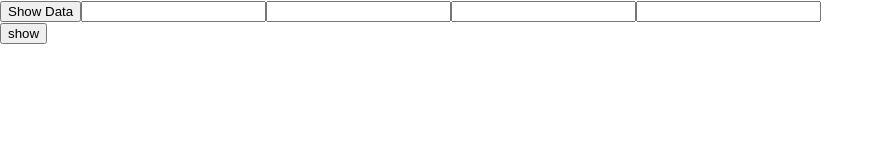
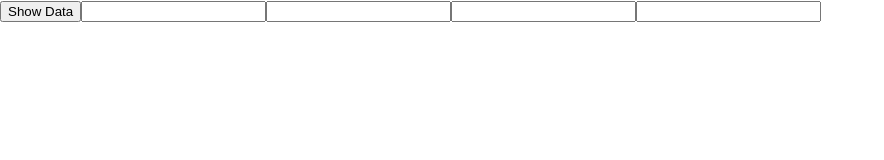
Before and after one commit to yiguo-17/react-grocery-list-group-project, a React (Create React App) app: page / in a window 1280 px wide. Shown: the top 160 px of the page, without its empty margins (0-884 px from the left). Built offline with nearby package versions, Linux system fonts and the light colour scheme.

Commit message:
removed unnecessary item in app.js

```diff
--- a/src/App.js
+++ b/src/App.js
@@ -29,9 +29,7 @@ export default class App extends Component {
         },
       ]
     }
-    this.handler = () => {
-      console.log(this.state);
-    }
+
 
 
 
@@ -49,9 +47,7 @@ export default class App extends Component {
         <AddingControls  />
         </GlobalContext.Provider>
 
-        <button onClick={this.handler} >
-          show
-        </button>
+
 
       </div>
     )
```
